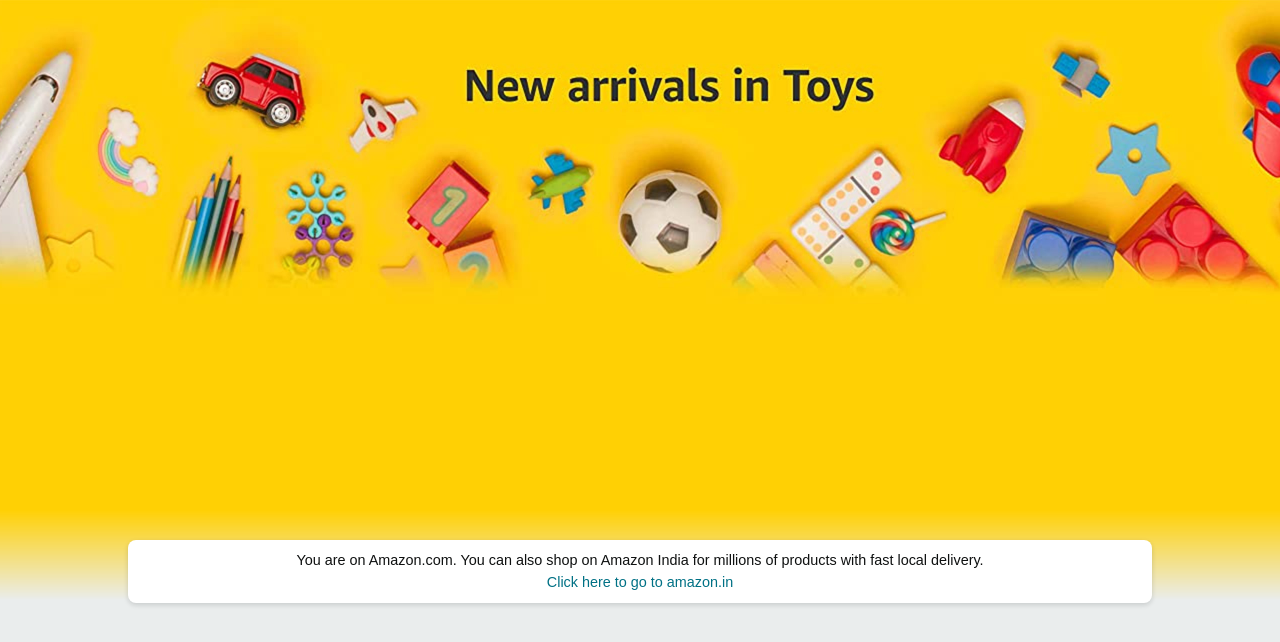
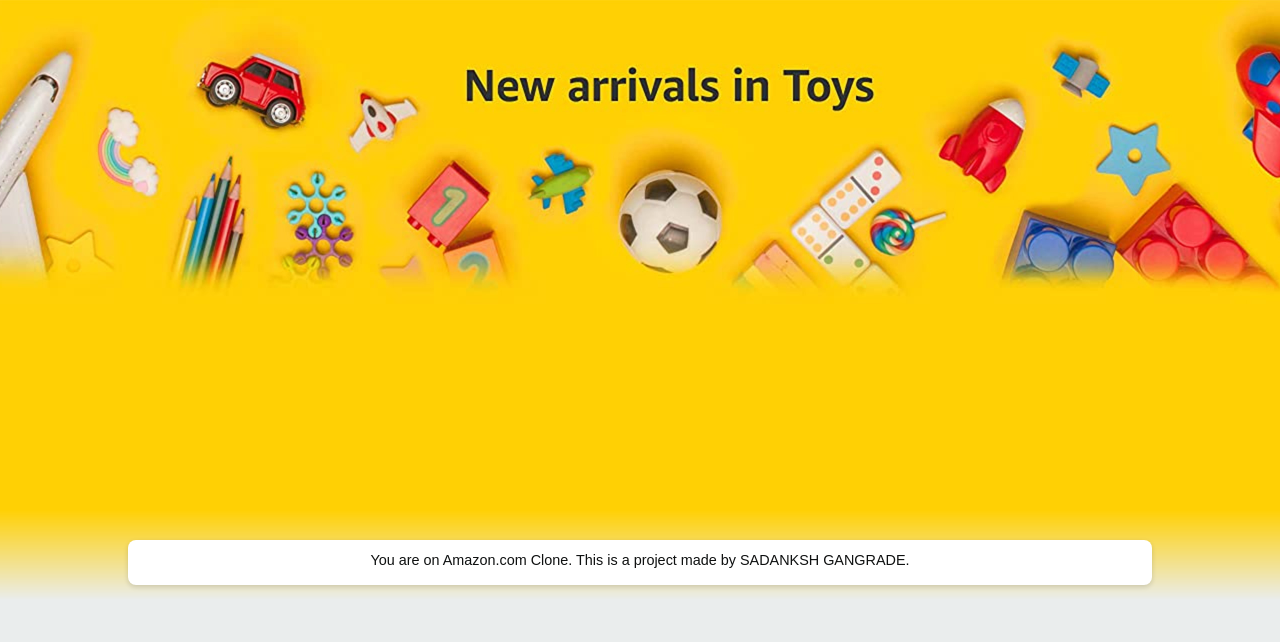
Before and after one commit to SADANKSH/Amazon-Clone, a plain HTML site: page index.html in a window 1280 px wide. Shown: the part 100-742 px from the top of the page. Drawn offline with Linux system fonts and the light colour scheme.

Commit message:
Update index.html

```diff
--- a/index.html
+++ b/index.html
@@ -4,7 +4,7 @@
 <head>
     <meta charset="UTF-8">
     <meta name="viewport" content="width=device-width, initial-scale=1.0">
-    <title>Amazon.com: Online Shopping for Electronics, Apparel, Computers, Books, DVDs & more</title>
+    <title>Amazon.com: SADANKSH GANGRADE CLONE</title>
     <link rel="stylesheet" href="css/style.css">
     <link rel="stylesheet" href="https://cdnjs.cloudflare.com/ajax/libs/font-awesome/6.4.0/css/all.min.css">
     <link rel="icon" type="image/x-icon" href="css/img/favicon.ico">
@@ -85,8 +85,7 @@
         <div class="hero-section">
             <div class="background"></div>
             <div class="hero-message">
-                <span class="text-note">You are on Amazon.com. You can also shop on Amazon India for millions of products with fast local delivery.</span>
-                <a href="#" class="text-link">Click here to go to amazon.in</a>
+                <span class="text-note">You are on Amazon.com Clone. This is a project made by SADANKSH GANGRADE.</span>
             </div>
         </div>
 
```
